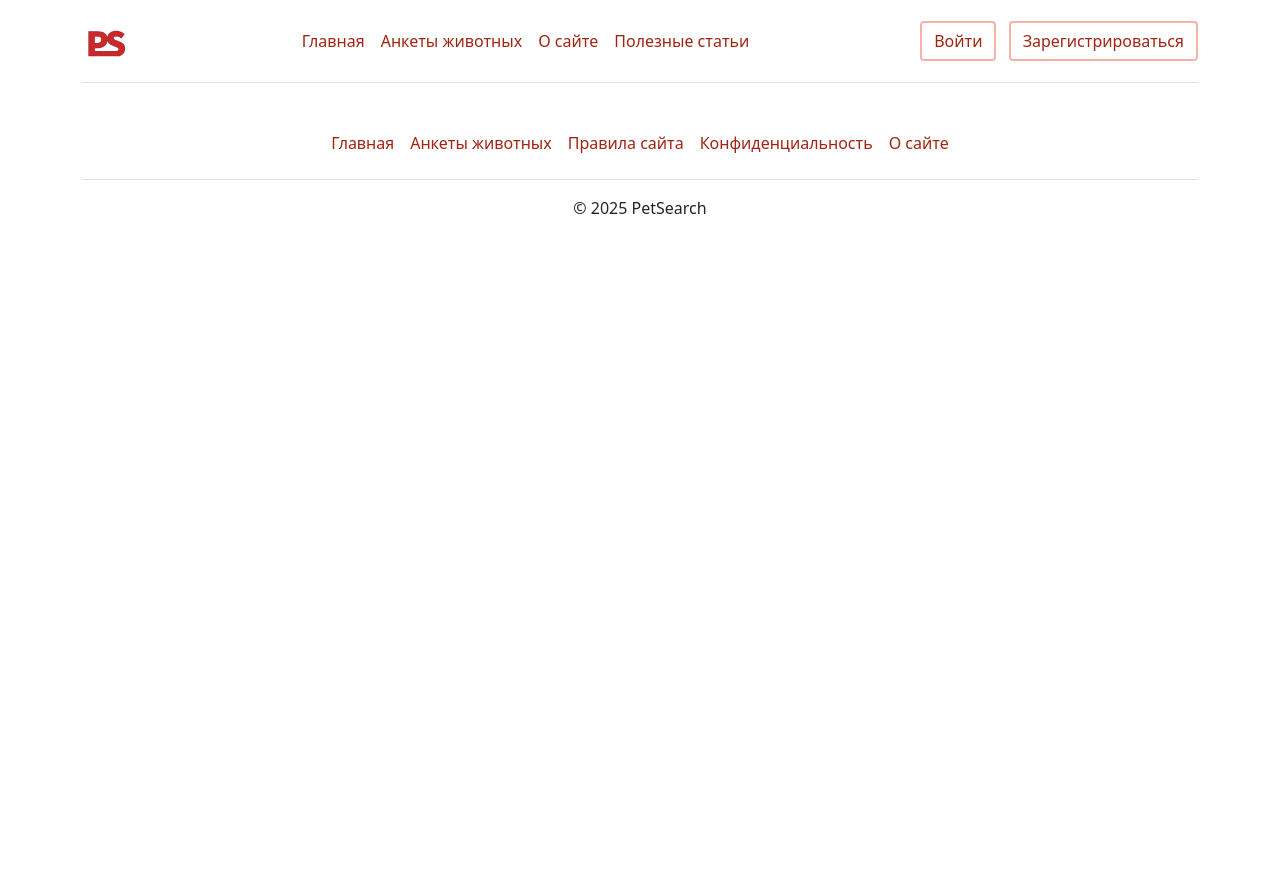
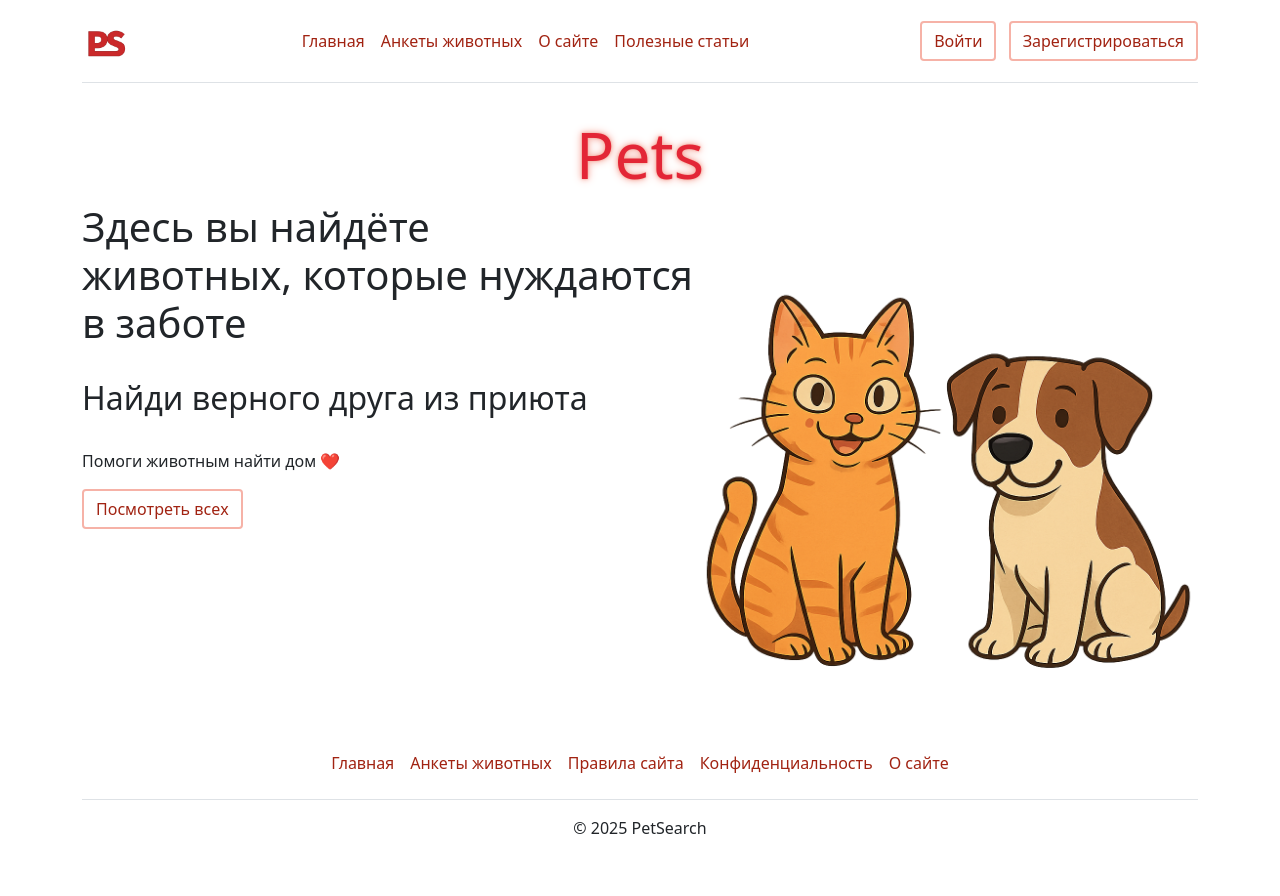
Before and after one commit to waire-p/PetS, a Flask app: page / in a window 1280 px wide. Before the commit the page ends 214 px from the top, so only its background shows below. Run offline with Flask 3, Linux system fonts and the light colour scheme.

```diff
--- /dev/null
+++ b/data/about.txt
@@ -0,0 +1 @@
+Этот сайт создан, чтобы помочь животным из приютов найти заботливых хозяев. Здесь приюты и волонтёры могут размещать объявления, а пользователи — выбрать себе питомца.
--- a/main.py
+++ b/main.py
@@ -11,7 +11,7 @@ app.config['SECRET_KEY'] = '0yKJg9B62haFjq7K2gh1'
 
 @app.route('/')
 def main_page():
-    return render_template('base.html')
+    return render_template('base.html') and render_template('main.html')
 
 
 @app.route('/pets')
@@ -19,6 +19,30 @@ def pet_catalog():
 
     #posts = sqlalchemy.paginate(query, page=1, per_page=20, error_out=False).items
     return render_template('pet_catalog.html')
+
+
+@app.route('/about')
+def about():
+    with open('data/about.txt', encoding='utf-8') as file:
+        about_text = file.read()
+    return render_template('about.html', about_text=about_text)
+
+
+@app.route('/articles')
+def articles():
+    articles = [
+        {
+            "title": "Как подготовить дом к появлению питомца",
+            "summary": "Полезные советы перед тем, как взять щенка.",
+            "url": "https://ru.wikihow.com/%D0%BF%D0%BE%D0%B4%D0%B3%D0%BE%D1%82%D0%BE%D0%B2%D0%B8%D1%82%D1%8C%D1%81%D1%8F-%D0%BA-%D0%BF%D0%BE%D1%8F%D0%B2%D0%BB%D0%B5%D0%BD%D0%B8%D1%8E-%D1%89%D0%B5%D0%BD%D0%BA%D0%B0-%D1%83-%D0%B2%D0%B0%D1%81-%D0%B4%D0%BE%D0%BC%D0%B0"
+        },
+        {
+            "title": "Почему важно забирать животных из приюта",
+            "summary": "Аргументы в пользу усыновления, а не покупки.",
+            "url": "https://harpersbazaar.kz/10-prichin-zabrat-zhivotnoe-iz-prijuta/"
+        }
+    ]
+    return render_template("articles.html", articles=articles)
 
 
 @app.route('/pets/<card_id>')
--- a/static/css/main_page.css
+++ b/static/css/main_page.css
@@ -36,3 +36,18 @@ button:focus.btn, .btn-check:focus+.btn-primary, .btn-primary:focus {
 transitions style {
     box-shadow: white 0px 0px 0px 0px;
 }
+.mn-1{
+    margin-bottom: 2rem;
+}
+.big_Pets{
+    font-size: 4rem;
+    color:#E32636;
+    text-shadow:0 0 1px #f6b2a7,
+        0 0 2px #f6b2a7,
+        0 0 5px #f6b2a7,
+        0 0 10px #f6b2a7;
+}
+.intro-wrap {
+    display: flex;
+    flex-direction: row;
+}
--- a/templates/base.html
+++ b/templates/base.html
@@ -21,8 +21,8 @@
       <ul class="nav col-12 col-md-auto mb-2 justify-content-center mb-md-0">
         <li><a href="/" class="nav-link px-2" id="headerlink">Главная</a></li>
         <li><a href="/pets" class="nav-link px-2">Анкеты животных</a></li>
-        <li><a href="#" class="nav-link px-2">О сайте</a></li>
-        <li><a href="#" class="nav-link px-2">Полезные статьи</a></li>
+        <li><a href="/about" class="nav-link px-2">О сайте</a></li>
+        <li><a href="/articles" class="nav-link px-2">Полезные статьи</a></li>
       </ul>
 
       <div class="col-md-3 text-end">
@@ -39,7 +39,7 @@
             <li class="nav-item"><a href="/pets" class="nav-link px-2 text-body-secondary">Анкеты животных</a></li>
             <li class="nav-item"><a href="#" class="nav-link px-2 text-body-secondary">Правила сайта</a></li>
             <li class="nav-item"><a href="#" class="nav-link px-2 text-body-secondary">Конфиденциальность</a></li>
-            <li class="nav-item"><a href="#" class="nav-link px-2 text-body-secondary">О сайте</a></li>
+            <li class="nav-item"><a href="/about" class="nav-link px-2 text-body-secondary">О сайте</a></li>
         </ul>
         <p class="text-center text-body-secondary">© 2025 PetSearch</p>
     </footer>
--- /dev/null
+++ b/templates/main.html
@@ -0,0 +1,23 @@
+{% extends "base.html" %}
+
+{% block content %}
+<section class="container my-4">
+    <div class="big_Pets" align="center">Pets</div>
+    <div class="intro-wrap">
+        <div class="main-intro-text">
+            <h1 class="mn-1">
+                Здесь вы найдёте
+                <br>
+                животных, которые нуждаются в заботе
+            </h1>
+            <h2>Найди верного друга из приюта</h2>
+            <br>
+            <p>Помоги животным найти дом ❤️</p>
+            <form action="{{ url_for('pet_catalog') }}">
+              <button type="submit" class="btn">Посмотреть всех</button>
+            </form>
+        </div>
+        <span class="cat_dog"><img width="500" height="500" src="/static/images/cat_dog.png" ></span>
+    </div>
+</section>
+{% endblock %}
```
Also changed, not shown: templates/about.html (added, +8 -0 lines), templates/articles.html (added, +19 -0 lines), static/images/cat_dog.png (added).
